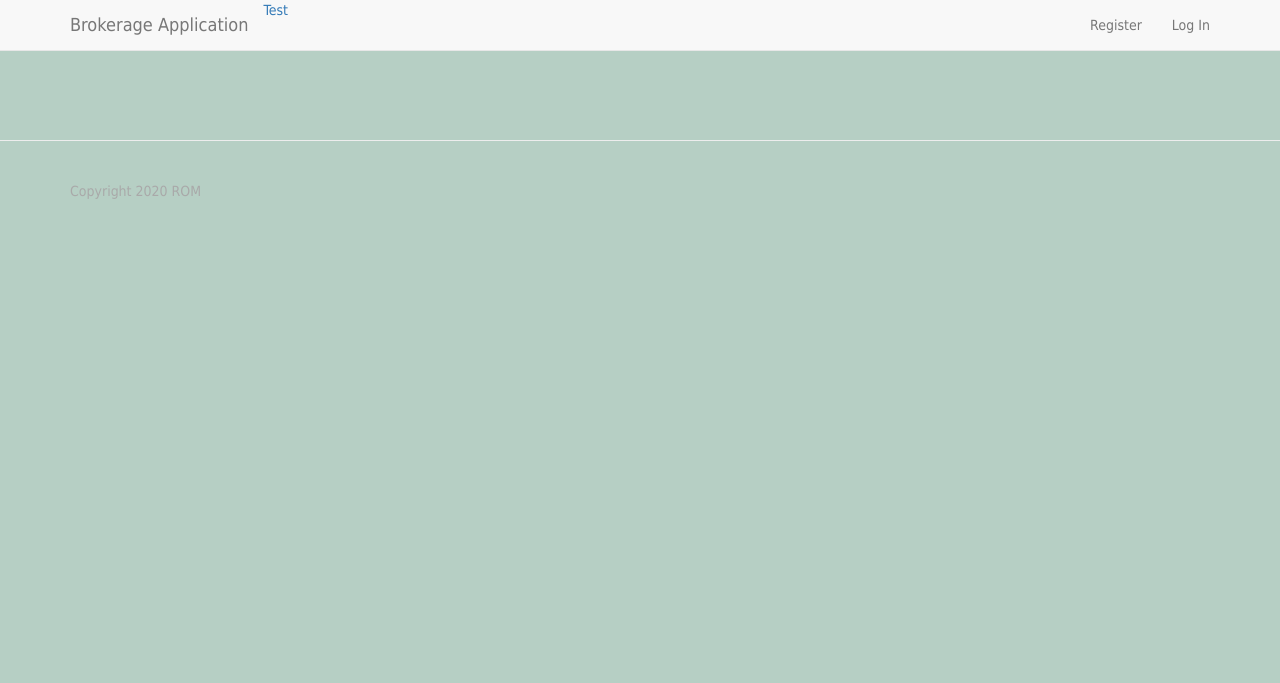
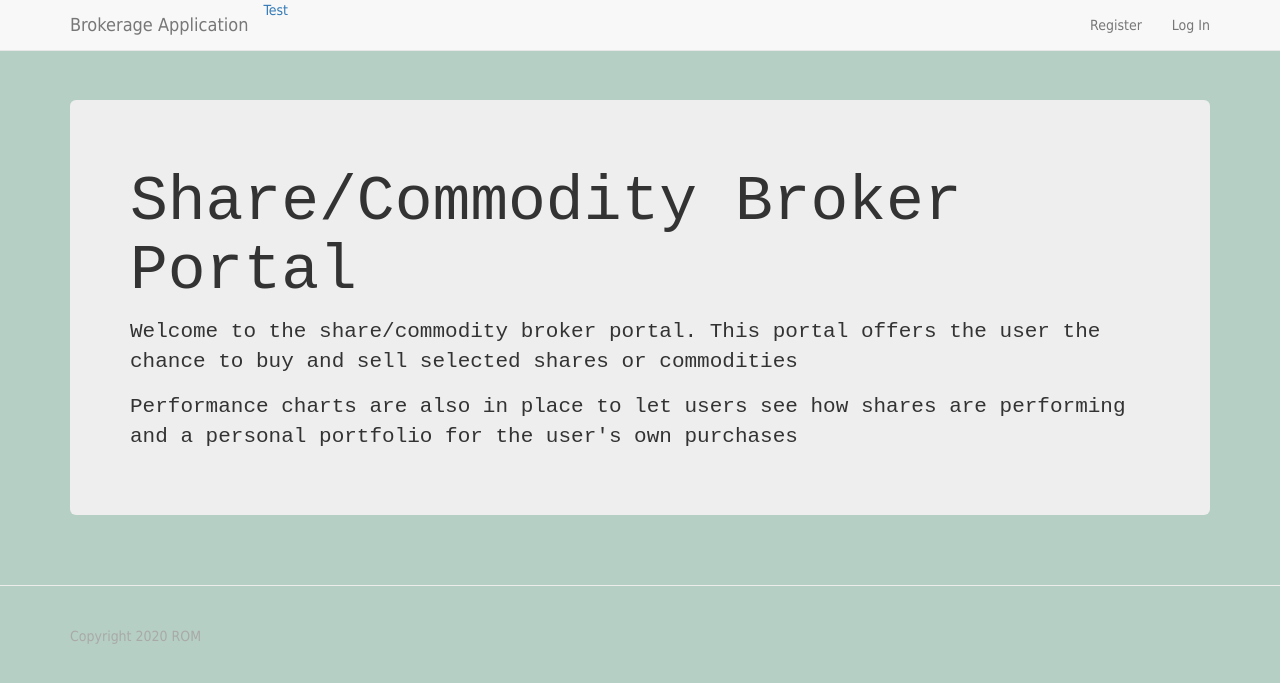
Before and after one commit to rayomeara/share-commodity-portal, a Django app: page / in a window 1280 px wide. Shown: the top 683 px of the page. Run offline with Django 3.2, Linux system fonts and the light colour scheme; some libraries are stand-ins or nearby versions.

Commit message:
Added relevant text for the index page

```diff
--- a/accounts/templates/index.html
+++ b/accounts/templates/index.html
@@ -3,3 +3,18 @@
 {% block page_title %}Home Page{% endblock %}
 
 {% block page_heading %}Home{% endblock %}
+
+{% block content %}
+
+<div class="jumbotron">
+    <h1>Share/Commodity Broker Portal</h1>
+    <p>Welcome to the share/commodity broker portal. This portal offers the user the chance to buy and sell selected shares or commodities</p>
+    <p>Performance charts are also in place to let users see how shares are performing and a personal portfolio for the user's own purchases</p>
+    {% if user.is_authenticated %}
+        <p>To access your portfolio, <a href="{% url 'portfolio' %}">click here</a></p>
+        <p>To see our current product listing, <a href="{% url 'current_listing' %}">click here</a></p>
+        <p>To see the latest performance charts, <a href="{% url 'show_performance' %}">click here</a></p>
+    {% endif %}
+</div>
+
+{% endblock %}
```
